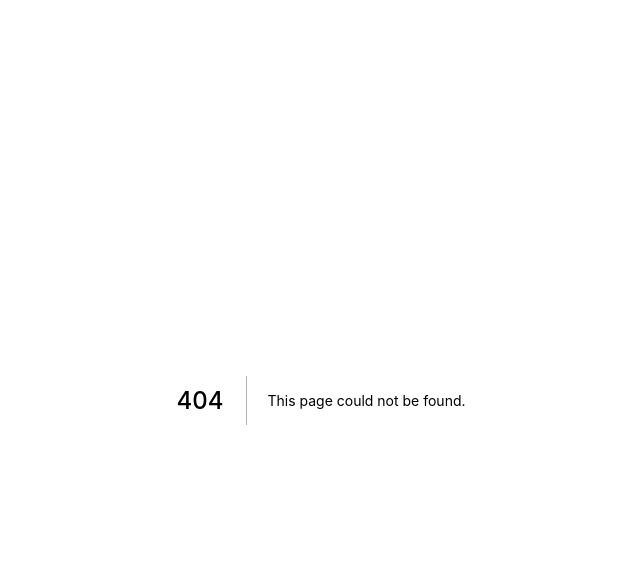
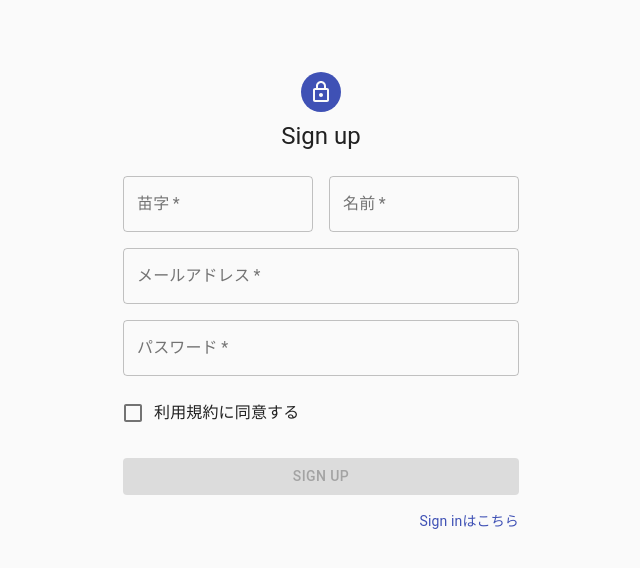
Before and after one commit to IshinoJun/next.js-test, a Next.js app: page /reactHookForm in a window 1280 px wide. Before the commit this address had no page. Shown: the top 568 px of the page, without its empty margins (319-959 px from the left). Built offline with nearby package versions, Linux system fonts and the light colour scheme.

Commit message:
react-hook-form使ってみた

```diff
--- a/package.json
+++ b/package.json
@@ -37,6 +37,7 @@
     "prettier": "^2.0.5",
     "react": "16.13.1",
     "react-dom": "16.13.1",
+    "react-hook-form": "^5.7.2",
     "react-jss": "^10.2.0",
     "sanitize.css": "^11.0.1",
     "sass": "^1.26.5",
--- /dev/null
+++ b/src/pages/reactHookForm/index.module.scss
@@ -0,0 +1,13 @@
+.error {
+  margin: 0;
+  font-size: 0.75rem;
+  margin-top: 3px;
+  text-align: left;
+  font-family: "Roboto", "Helvetica", "Arial", sans-serif;
+  font-weight: 400;
+  line-height: 1.66;
+  letter-spacing: 0.03333em;
+  margin-left: 14px;
+  margin-right: 14px;
+  color: #f44336;
+}
--- /dev/null
+++ b/src/pages/reactHookForm/index.tsx
@@ -0,0 +1,174 @@
+import index from "./index.module.scss";
+import { NextPage } from "next";
+import * as React from "react";
+import { useForm, Controller } from "react-hook-form";
+import {
+  Container,
+  CssBaseline,
+  makeStyles,
+  Avatar,
+  Typography,
+  Grid,
+  Button,
+  Link,
+  TextField,
+  FormControlLabel,
+  Checkbox,
+} from "@material-ui/core";
+import LockOutlinedIcon from "@material-ui/icons/LockOutlined";
+import * as Yup from "yup";
+
+interface Values {
+  firstName: string;
+  lastName: string;
+  email: string;
+  password: string;
+  checked: boolean;
+}
+
+const ReactHookFormIndexPage: NextPage = () => {
+  const validationSchema = Yup.object().shape({
+    firstName: Yup.string().max(20, "タイトルは20文字以内で入力してください").required("苗字は必須項目です"),
+    lastName: Yup.string().max(20, "本文は20文字以内で入力してください").required("名前は必須項目です"),
+    email: Yup.string().email("正しいメールアドレスではありません").required("メールアドレスは必須です"),
+    password: Yup.string().required("パスワードは必須です。").min(4, "パスワードは最低4文字です。"),
+  });
+
+  const { control, handleSubmit, errors, watch } = useForm<Values>({ mode: "onBlur", validationSchema });
+
+  const watchCheckbox = watch("checked");
+
+  const useStyles = makeStyles((theme) => ({
+    paper: {
+      marginTop: theme.spacing(8),
+      display: "flex",
+      flexDirection: "column",
+      alignItems: "center",
+    },
+    avatar: {
+      margin: theme.spacing(1),
+      backgroundColor: theme.palette.primary.main,
+    },
+    form: {
+      width: "100%", // Fix IE 11 issue.
+      marginTop: theme.spacing(3),
+    },
+    submit: {
+      margin: theme.spacing(3, 0, 2),
+    },
+  }));
+
+  const onSubmit = (values: Values) => console.log(values);
+
+  const classes = useStyles();
+
+  return (
+    <Container component="main" maxWidth="xs">
+      <CssBaseline />
+      <div className={classes.paper}>
+        <Avatar className={classes.avatar}>
+          <LockOutlinedIcon />
+        </Avatar>
+        <Typography component="h1" variant="h5">
+          Sign up
+        </Typography>
+        <form onSubmit={handleSubmit(onSubmit)} className={classes.form} noValidate>
+          <Grid container spacing={2}>
+            <Grid item xs={12} sm={6}>
+              <Controller
+                as={TextField}
+                control={control}
+                autoComplete="fname"
+                name="firstName"
+                variant="outlined"
+                required
+                fullWidth
+                id="firstName"
+                label="苗字"
+                defaultValue=""
+                error={!!errors.firstName?.message}
+              />
+              {errors.firstName && <p className={index.error}>{errors.firstName.message}</p>}
+            </Grid>
+            <Grid item xs={12} sm={6}>
+              <Controller
+                as={TextField}
+                control={control}
+                variant="outlined"
+                required
+                fullWidth
+                id="lastName"
+                label="名前"
+                name="lastName"
+                autoComplete="lname"
+                defaultValue=""
+                error={!!errors.lastName?.message}
+              />
+              {errors.lastName && <p className={index.error}>{errors.lastName.message}</p>}
+            </Grid>
+            <Grid item xs={12}>
+              <Controller
+                as={TextField}
+                control={control}
+                variant="outlined"
+                required
+                fullWidth
+                id="email"
+                label="メールアドレス"
+                name="email"
+                autoComplete="email"
+                defaultValue=""
+                error={!!errors.email?.message}
+              />
+              {errors.email && <p className={index.error}>{errors.email.message}</p>}
+            </Grid>
+            <Grid item xs={12}>
+              <Controller
+                as={TextField}
+                control={control}
+                variant="outlined"
+                required
+                fullWidth
+                name="password"
+                label="パスワード"
+                type="password"
+                id="password"
+                autoComplete="current-password"
+                defaultValue=""
+                error={!!errors.password?.message}
+              />
+              {errors.password && <p className={index.error}>{errors.password.message}</p>}
+            </Grid>
+            <Grid item xs={12}>
+              <FormControlLabel
+                control={
+                  <Controller as={Checkbox} name="checked" control={control} defaultValue={false} color="primary" />
+                }
+                label="利用規約に同意する"
+              />
+            </Grid>
+          </Grid>
+          <Button
+            disabled={!watchCheckbox}
+            type="submit"
+            fullWidth
+            variant="contained"
+            color="primary"
+            className={classes.submit}
+          >
+            Sign Up
+          </Button>
+          <Grid container justify="flex-end">
+            <Grid item>
+              <Link href="#" variant="body2">
+                Sign inはこちら
+              </Link>
+            </Grid>
+          </Grid>
+        </form>
+      </div>
+    </Container>
+  );
+};
+
+export default ReactHookFormIndexPage;
```
Also changed, not shown: 1 other file (tests, documents, lock files or other folders).
